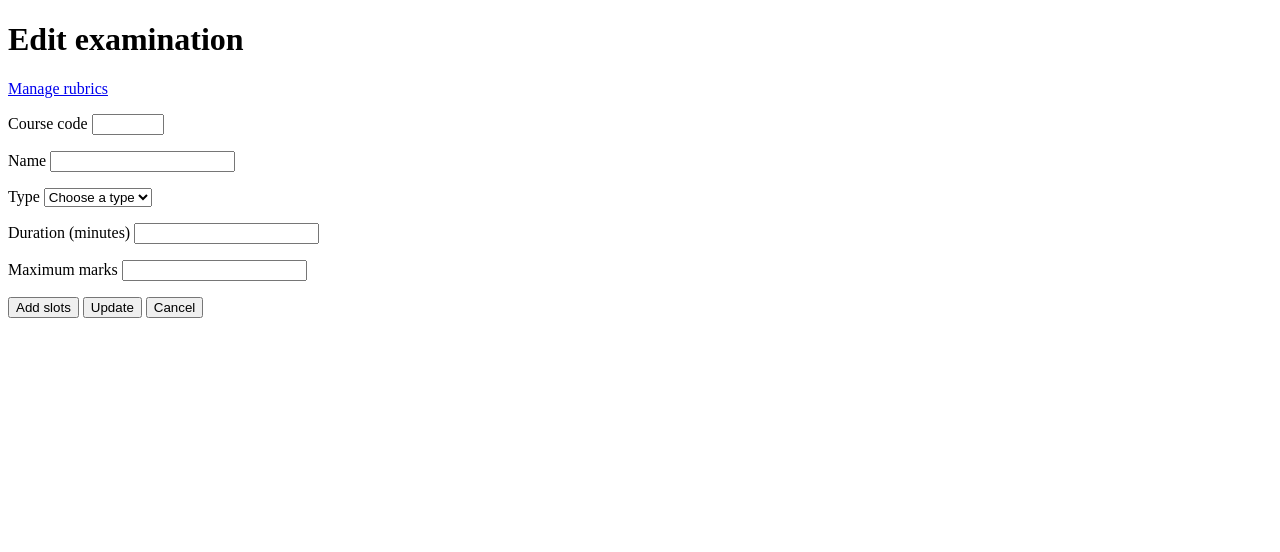
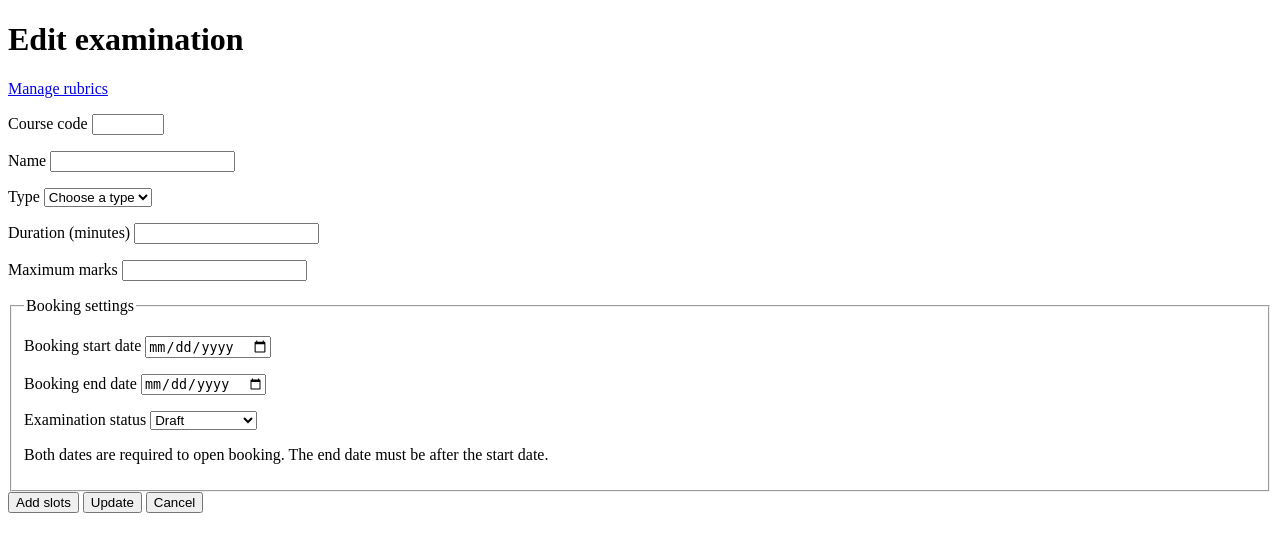
Before and after one commit to 23f2002196-netizen/MAD-1-Project, a Flask app: template templates/examination_form.html in a window 1280 px wide. Shown: the top 552 px of the page. Run offline with Flask 3, Linux system fonts and the light colour scheme; the template is opened without the code that fills it, so the values that code supplies are empty.

Commit message:
fixing errors in student booking

```diff
--- a/app.py
+++ b/app.py
@@ -852,15 +852,48 @@ def add_course(course_id):
         error=error
     )
 
+def validate_booking_window(start_text, end_text, status):
+    allowed_statuses = (
+        "Draft", "Slot Creation", "Booking Open", "Closed", "Completed"
+    )
+
+    if status not in allowed_statuses:
+        raise ValueError("Choose a valid examination status.")
+
+    if bool(start_text) != bool(end_text):
+        raise ValueError("Enter both booking dates, or leave both empty.")
+
+    if not start_text:
+        if status == "Booking Open":
+            raise ValueError(
+                "Set both booking dates before opening booking."
+            )
+        return None, None
+
+    try:
+        start = date.fromisoformat(start_text)
+        end = date.fromisoformat(end_text)
+    except ValueError:
+        raise ValueError("Enter valid booking dates.")
+
+    if end <= start:
+        raise ValueError(
+            "Booking end date must be after the start date."
+        )
+
+    return start.isoformat(), end.isoformat()
+
 @app.route(
     "/admin/examinations/new",
     defaults={"exam_id": None},
     methods=["GET", "POST"]
 )
+
 @app.route(
     "/admin/examinations/<int:exam_id>/edit",
     methods=["GET", "POST"]
 )
+
 @require_role("Admin")
 def examination_form(exam_id):
     error = None
@@ -875,13 +908,17 @@ def examination_form(exam_id):
         "exam_name": "",
         "exam_type": "",
         "duration": "",
-        "max_marks": ""
+        "max_marks": "",
+        "slot_booking_start_date": "",
+        "slot_booking_end_date": "",
+        "status": "Draft"
     }
+
     if (
         request.method == "POST"
         and request.form.get("action") == "cancel"
     ):
-        return redirect(url_for("dashboard"))
+        return redirect(url_for("admin_dashboard"))
 
     with closing(sqlite3.connect(database_path)) as database:
         database.execute("PRAGMA foreign_keys = ON")
@@ -890,11 +927,10 @@ def examination_form(exam_id):
         if exam_id is not None:
             examination = database.execute(
                 """
-                SELECT examination.*, course.course_code
-                FROM examination
-                JOIN course
-                    ON course.course_id = examination.course_id
-                WHERE examination.exam_id = ?
+                SELECT e.*, c.course_code
+                FROM examination e
+                JOIN course c ON c.course_id = e.course_id
+                WHERE e.exam_id = ?
                 """,
                 (exam_id,)
             ).fetchone()
@@ -904,7 +940,37 @@ def examination_form(exam_id):
 
             values = dict(examination)
 
-        if request.method == "POST":
+        if (
+            request.method == "POST"
+            and request.form.get("action") == "delete"
+        ):
+            if exam_id is None:
+                abort(400)
+
+            try:
+                database.execute(
+                    "DELETE FROM examination WHERE exam_id = ?",
+                    (exam_id,)
+                )
+                database.commit()
+
+            except sqlite3.IntegrityError:
+                database.rollback()
+                delete_mode = True
+                error = (
+                    "This examination has related records "
+                    "and cannot be deleted."
+                )
+
+            else:
+                return redirect(url_for("admin_dashboard"))
+
+        elif request.method == "POST":
+            action = request.form.get("action")
+
+            if action not in ("update", "slots"):
+                abort(400)
+
             values = {
                 "course_code": request.form.get(
                     "course_code", ""
@@ -912,13 +978,26 @@ def examination_form(exam_id):
                 "exam_name": request.form.get("exam_name", "").strip(),
                 "exam_type": request.form.get("exam_type", ""),
                 "duration": request.form.get("duration", ""),
-                "max_marks": request.form.get("max_marks", "")
+                "max_marks": request.form.get("max_marks", ""),
+                "slot_booking_start_date": request.form.get(
+                    "slot_booking_start_date", ""
+                ).strip(),
+                "slot_booking_end_date": request.form.get(
+                    "slot_booking_end_date", ""
+                ).strip(),
+                "status": request.form.get("status", "")
             }
 
             try:
-                course_code = int(values["course_code"])
-                duration = int(values["duration"])
-                max_marks = int(values["max_marks"])
+                try:
+                    course_code = int(values["course_code"])
+                    duration = int(values["duration"])
+                    max_marks = int(values["max_marks"])
+                except ValueError:
+                    raise ValueError(
+                        "Course code, duration and maximum marks "
+                        "must be whole numbers."
+                    )
 
                 if duration < 0 or max_marks < 0:
                     raise ValueError(
@@ -933,6 +1012,12 @@ def examination_form(exam_id):
                 ):
                     raise ValueError("Choose a valid examination type.")
 
+                booking_start, booking_end = validate_booking_window(
+                    values["slot_booking_start_date"],
+                    values["slot_booking_end_date"],
+                    values["status"]
+                )
+
                 courses = database.execute(
                     "SELECT course_id FROM course WHERE course_code = ?",
                     (course_code,)
@@ -944,25 +1029,28 @@ def examination_form(exam_id):
                         "existing course."
                     )
 
-                course_id = courses[0]["course_id"]
+                fields = (
+                    courses[0]["course_id"],
+                    values["exam_name"],
+                    values["exam_type"],
+                    duration,
+                    max_marks,
+                    booking_start,
+                    booking_end,
+                    values["status"]
+                )
 
                 if exam_id is None:
                     cursor = database.execute(
                         """
                         INSERT INTO examination (
-                            course_id, exam_name, exam_type,
-                            duration, max_marks, status
+                            course_id, exam_name, exam_type, duration,
+                            max_marks, slot_booking_start_date,
+                            slot_booking_end_date, status
                         )
-                        VALUES (?, ?, ?, ?, ?, ?)
+                        VALUES (?, ?, ?, ?, ?, ?, ?, ?)
                         """,
-                        (
-                            course_id,
-                            values["exam_name"],
-                            values["exam_type"],
-                            duration,
-                            max_marks,
-                            "Draft"
-                        )
+                        fields
                     )
 
                     saved_exam_id = cursor.lastrowid
@@ -975,17 +1063,13 @@ def examination_form(exam_id):
                             exam_name = ?,
                             exam_type = ?,
                             duration = ?,
-                            max_marks = ?
+                            max_marks = ?,
+                            slot_booking_start_date = ?,
+                            slot_booking_end_date = ?,
+                            status = ?
                         WHERE exam_id = ?
                         """,
-                        (
-                            course_id,
-                            values["exam_name"],
-                            values["exam_type"],
-                            duration,
-                            max_marks,
-                            exam_id
-                        )
+                        fields + (exam_id,)
                     )
 
                     saved_exam_id = exam_id
@@ -996,10 +1080,11 @@ def examination_form(exam_id):
                 error = str(exception)
 
             except sqlite3.IntegrityError:
+                database.rollback()
                 error = "The examination could not be saved."
 
             else:
-                if request.form.get("action") == "slots":
+                if action == "slots":
                     return redirect(
                         url_for(
                             "examination_slots",
@@ -1007,37 +1092,7 @@ def examination_form(exam_id):
                         )
                     )
 
-                return redirect(url_for("dashboard"))
-
-        if (
-            request.method == "POST"
-            and request.form.get("action") == "delete"
-            ):
-            if exam_id is None:
-                abort(400)
-
-            try:
-                database.execute(
-                    "DELETE FROM examination WHERE exam_id = ?",
-                    (exam_id,)
-                )
-                database.commit()
-
-            except sqlite3.IntegrityError:
-                database.rollback()
-
-                return render_template(
-                    "examination_form.html",
-                    values=values,
-                    error=(
-                        "This examination has related records "
-                        "and cannot be deleted."
-                    ),
-                    exam_id=exam_id,
-                    delete_mode=True
-                )
-
-        return redirect(url_for("admin_dashboard"))
+                return redirect(url_for("admin_dashboard"))
 
     return render_template(
         "examination_form.html",
--- a/templates/examination_form.html
+++ b/templates/examination_form.html
@@ -101,6 +101,63 @@
                 required
             >
         </p>
+        <fieldset {% if delete_mode %}disabled{% endif %}>
+            <legend>Booking settings</legend>
+
+            <p>
+                <label for="slot_booking_start_date">
+                    Booking start date
+                </label>
+
+                <input
+                    id="slot_booking_start_date"
+                    name="slot_booking_start_date"
+                    type="date"
+                    value="{{ values.get('slot_booking_start_date') or '' }}"
+                >
+            </p>
+
+            <p>
+                <label for="slot_booking_end_date">
+                    Booking end date
+                </label>
+
+                <input
+                    id="slot_booking_end_date"
+                    name="slot_booking_end_date"
+                    type="date"
+                    value="{{ values.get('slot_booking_end_date') or '' }}"
+                >
+            </p>
+
+            <p>
+                <label for="exam_status">Examination status</label>
+
+                <select id="exam_status" name="status" required>
+                    {% for value, label in [
+                        ('Draft', 'Draft'),
+                        ('Slot Creation', 'Slot creation'),
+                        ('Booking Open', 'Open booking'),
+                        ('Closed', 'Close booking'),
+                        ('Completed', 'Completed')
+                    ] %}
+                        <option
+                            value="{{ value }}"
+                            {% if values.get('status', 'Draft') == value %}
+                                selected
+                            {% endif %}
+                        >
+                            {{ label }}
+                        </option>
+                    {% endfor %}
+                </select>
+            </p>
+
+            <p>
+                Both dates are required to open booking.
+                The end date must be after the start date.
+            </p>
+        </fieldset>
 
         {% if delete_mode %}
             <button type="submit" name="action" value="delete"
```
